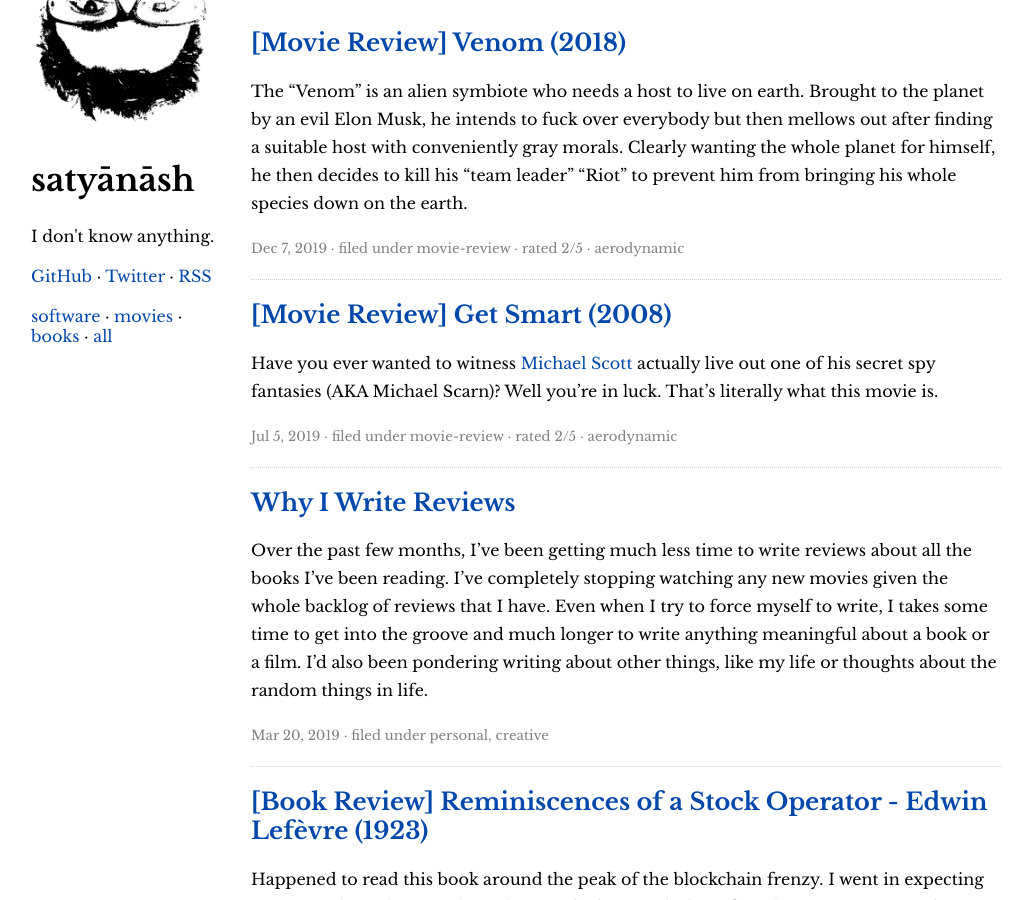
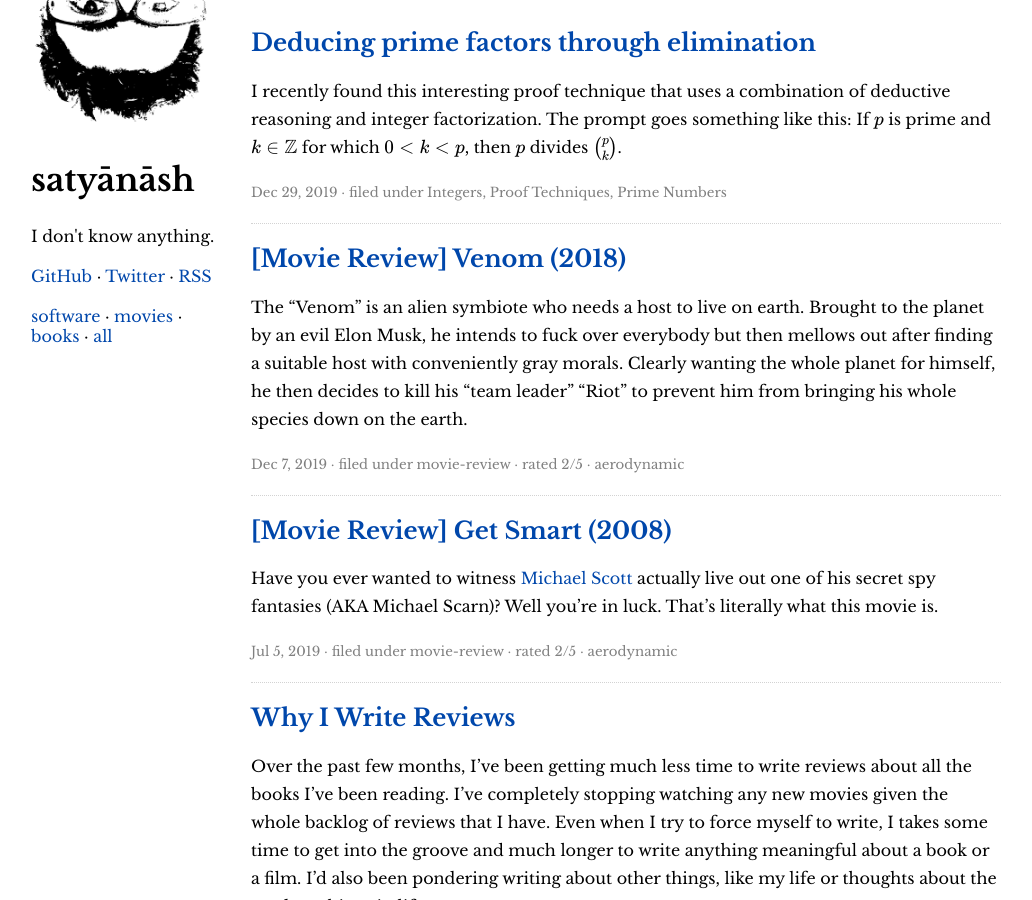
Before and after one commit to satyanash/satyanash.github.io, a Jekyll site: the page built from index.html, in a window 1280 px wide and 900 px high. Shown: the whole window, without its empty margins (109-1141 px from the left). Built offline with Jekyll 4.4.1, drawn with Linux system fonts in a browser that asks for light colours; formulas are drawn with MathJax 3; some of the changed lines change nothing that is shown.

Commit message:
add blog post on deducing prime factors through elimination

```diff
--- a/_includes/head.html
+++ b/_includes/head.html
@@ -14,5 +14,7 @@
 
   <link href='https://fonts.googleapis.com/css?family=Libre+Baskerville:400,700,400italic' rel='stylesheet' type='text/css'>
 
+  <script type="text/javascript" async src="https://cdnjs.cloudflare.com/ajax/libs/mathjax/2.7.5/MathJax.js?config=TeX-MML-AM_CHTML"></script>
+
   <link rel="icon" href="/favicon.png" type="image/png" />
 </head>
--- /dev/null
+++ b/math/_posts/2019-12-29-deducing-prime-factors-through-elimination.md
@@ -0,0 +1,33 @@
+---
+layout: post
+title: "Deducing prime factors through elimination"
+date: 2019-12-29T18:07:44+05:30
+categories: [math]
+tags: [Integers, Proof Techniques, Prime Numbers]
+---
+
+I recently found this interesting proof technique that uses a combination of deductive reasoning and integer factorization.
+The prompt goes something like this: If $$ p $$ is prime and $$ k \in \mathbb{Z} $$ for which $$ 0 < k < p $$, then $$ p $$ divides $$ {p \choose k} $$.
+
+Initially, there is a temptation to expand $$ { p \choose k } = \frac{p!}{k!(p-k)!} $$  to some expression $$ pa $$, where $$ a \in \mathbb{Z} $$.
+This is natural given the goal of $$ p \; \vert { p \choose k } $$.
+However, we soon realize that $$ p $$ being prime is not significant in this approach.
+This should be enough to ward us off and look elsewhere.
+
+At this point I gave up, only to find a nifty proof in the solutions:
+
+1. Expand the usual $$ { p \choose k } = \frac{p!}{k!(p-k)!}$$
+2. Manipulate it to the more interesting form $$ p! = { p \choose k } k! (p-k)! $$
+3. Given that $$ p $$ is prime, it must present in the prime factorization of $$ p! $$
+4. Due to the equality, $$ p $$ must then also be a factor of $$ { p \choose k } k! (p-k)! $$
+5. Of the three terms, $$ k! $$ and $$ (p-k)! $$ are products of numbers smaller than $$ p $$ and therefore cannot contain the prime number $$ p $$ as their factors.
+6. This leaves us with $$ { p \choose k } $$ as the only possible term with $$ p $$ in its factorization.
+7. Therefore, $$ p $$ divides $$ { p \choose k } $$. $$ \Box $$
+
+Some notes on the above approach:
+* The critical part of the proof is where it uses deductive reasoning and comparison to isolate $$ { p \choose k } $$ as the only possible multiple of $$ p $$.
+* The form $$ p! = { p \choose k } k! (p-k)! $$ is also interesting because it does not feature any nasty integer division.
+This sidesteps the problem of having to prove that any intermediate fractions are integers and also makes way for prime factorization.
+* It is a nice example of how prime factorization should be the first thing that comes to mind when discussing prime numbers.
+
+The above problem is sourced from the fourth chapter of the excellent [Book of Proof](https://www.people.vcu.edu/~rhammack/BookOfProof/) by Richard Hammack.
```
